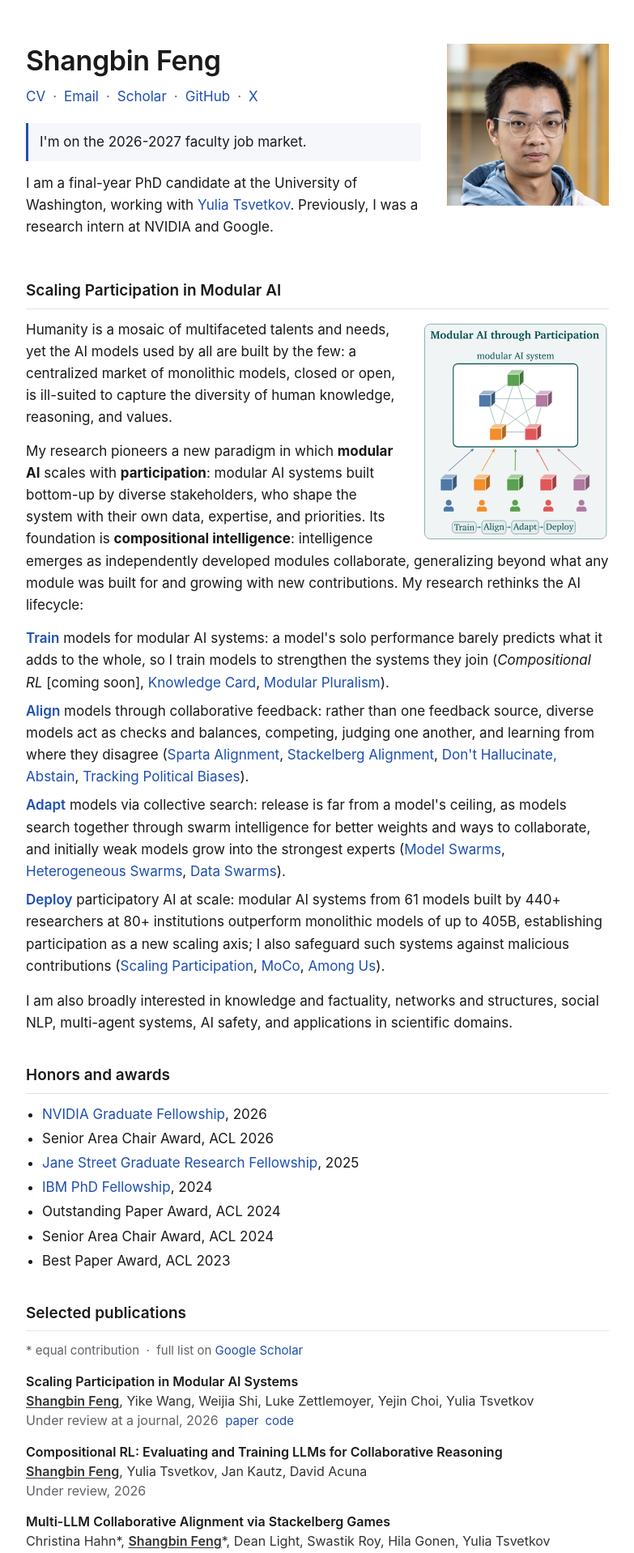
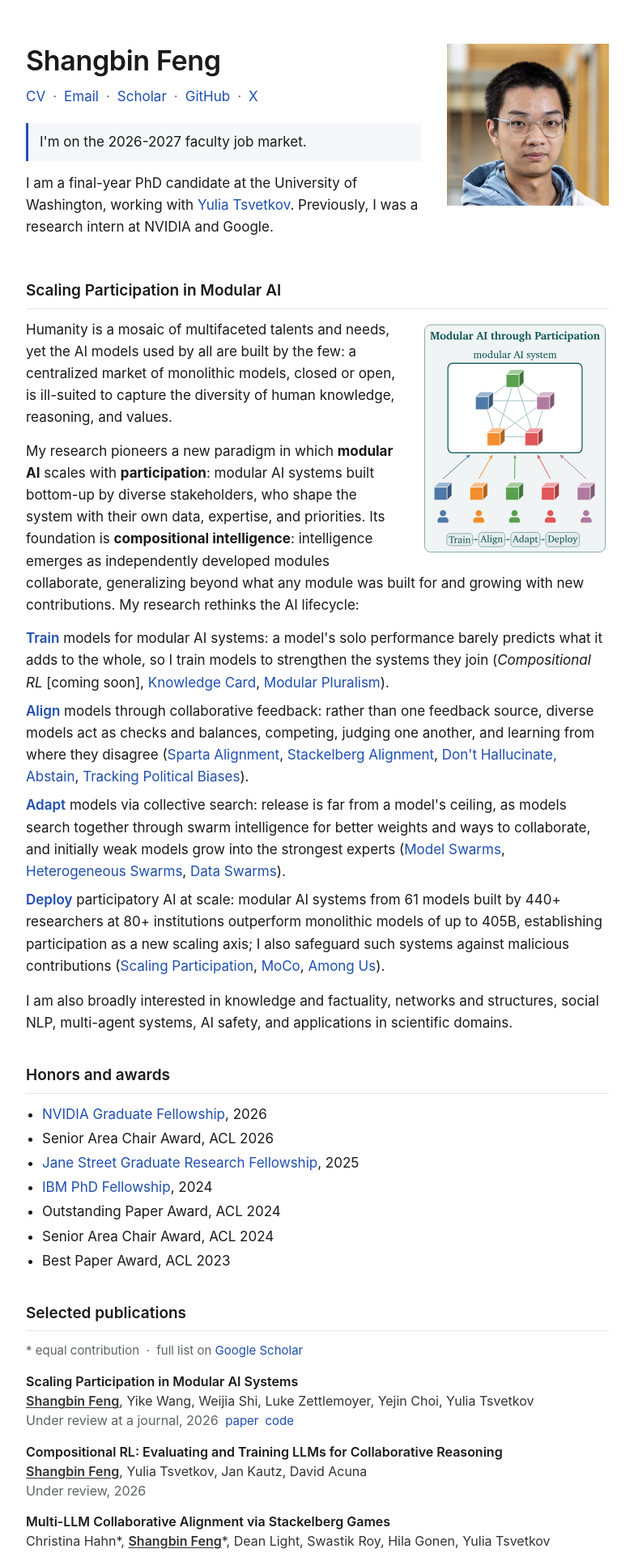
Before and after one commit to BunsenFeng/BunsenFeng.github.io, a Jekyll site: the page built from index.html, in a window 1280 px wide. Shown: the top 1918 px of the page at 81% size, without its empty margins (248-1031 px from the left). Built offline with Jekyll 4.4.1, drawn with Linux system fonts in a browser that asks for light colours.

Commit message:
Figure: tighter panel, centered title; version the image URL so browsers refetch it
Co-Authored-By: Claude Opus 5.5 <noreply@anthropic.com>

```diff
--- a/index.html
+++ b/index.html
@@ -16,7 +16,7 @@ layout: default
 
 <h2>Scaling Participation in Modular AI</h2>
 <figure class="side">
-  <img src="{{ '/assets/participatory_ai.svg' | relative_url }}" alt="Modular AI through participation: contributors each bring their own model, and the models are composed into one modular AI system, across the Train, Align, Adapt, and Deploy stages.">
+  <img src="{{ '/assets/participatory_ai.svg' | relative_url }}?v={{ site.time | date: '%s' }}" alt="Modular AI through participation: contributors each bring their own model, and the models are composed into one modular AI system, across the Train, Align, Adapt, and Deploy stages.">
 </figure>
 <p>Humanity is a mosaic of multifaceted talents and needs, yet the AI models used by all are built by the few: a centralized market of monolithic models, closed or open, is ill-suited to capture the diversity of human knowledge, reasoning, and values.</p>
 
```
Also changed, not shown: assets/participatory_ai.svg.
